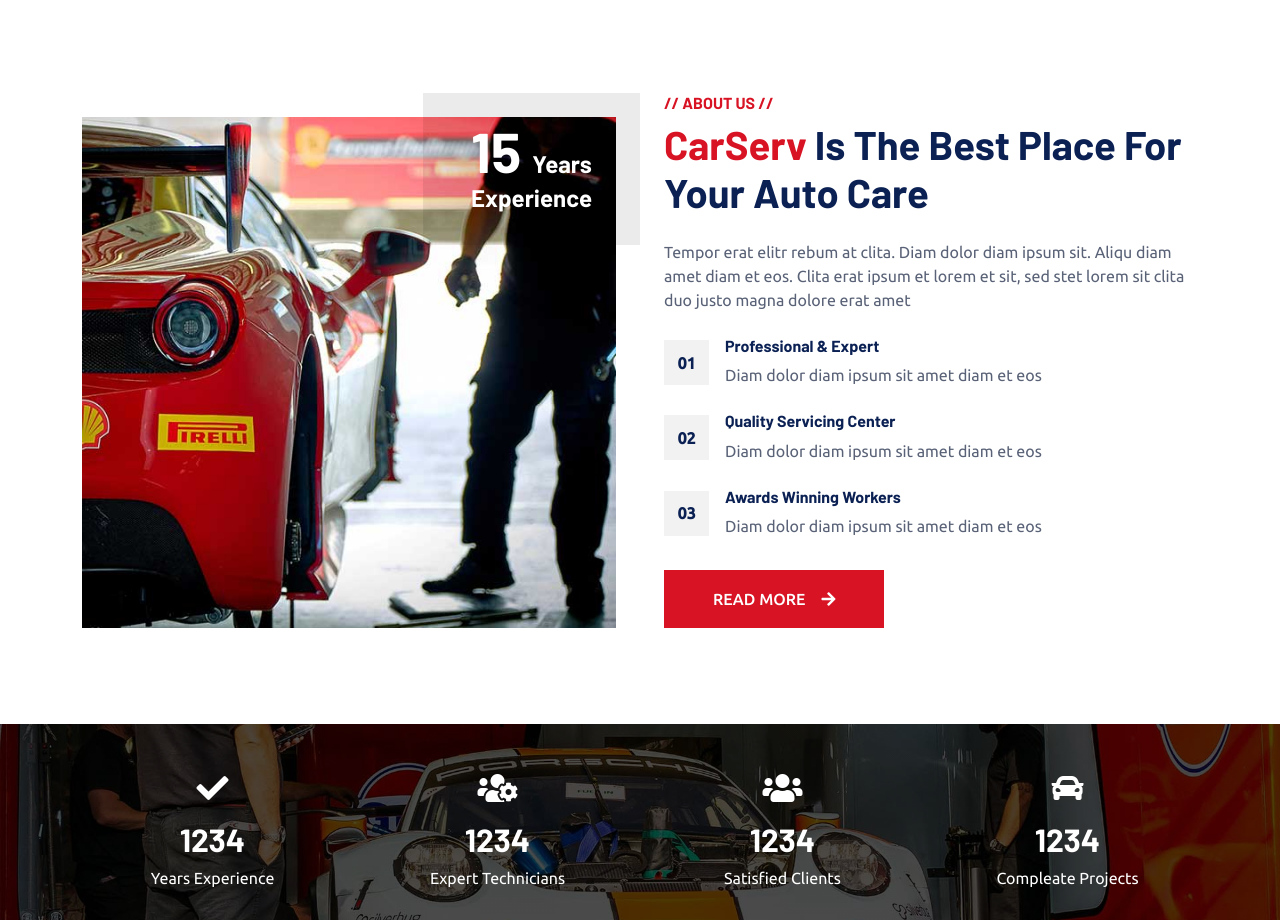
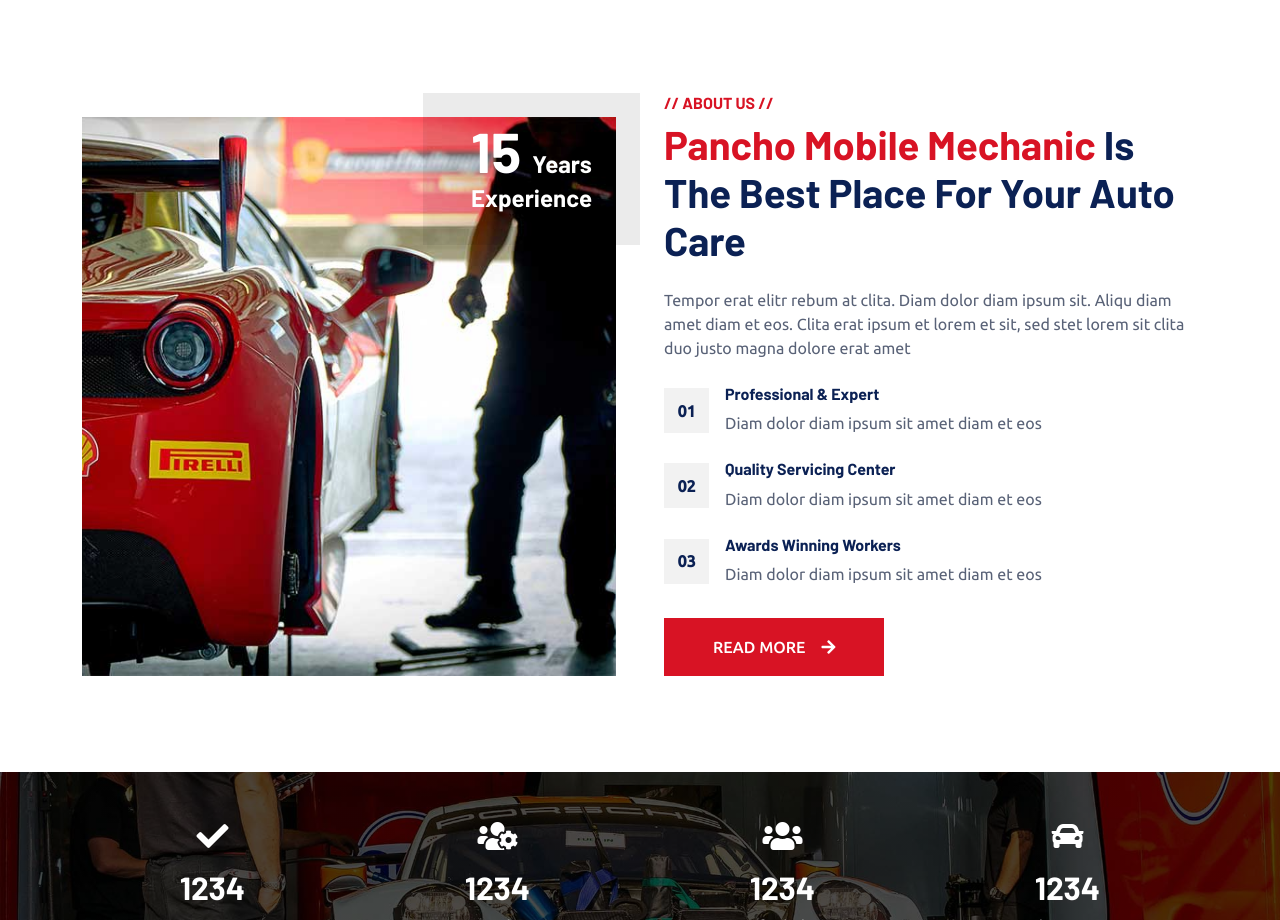
Before and after one commit to elvisllc/carserv-test, a plain HTML site: page index.html in a window 1280 px wide. Shown: the part 1171-2091 px from the top of the page. Drawn offline with nearby package versions, Linux system fonts and the light colour scheme.

Commit message:
Update index.html

```diff
--- a/index.html
+++ b/index.html
@@ -211,7 +211,7 @@
                 </div>
                 <div class="col-lg-6">
                     <h6 class="text-primary text-uppercase">// About Us //</h6>
-                    <h1 class="mb-4"><span class="text-primary">CarServ</span> Is The Best Place For Your Auto Care</h1>
+                    <h1 class="mb-4"><span class="text-primary">Pancho Mobile Mechanic</span> Is The Best Place For Your Auto Care</h1>
                     <p class="mb-4">Tempor erat elitr rebum at clita. Diam dolor diam ipsum sit. Aliqu diam amet diam et eos. Clita erat ipsum et lorem et sit, sed stet lorem sit clita duo justo magna dolore erat amet</p>
                     <div class="row g-4 mb-3 pb-3">
                         <div class="col-12 wow fadeIn" data-wow-delay="0.1s">
```
